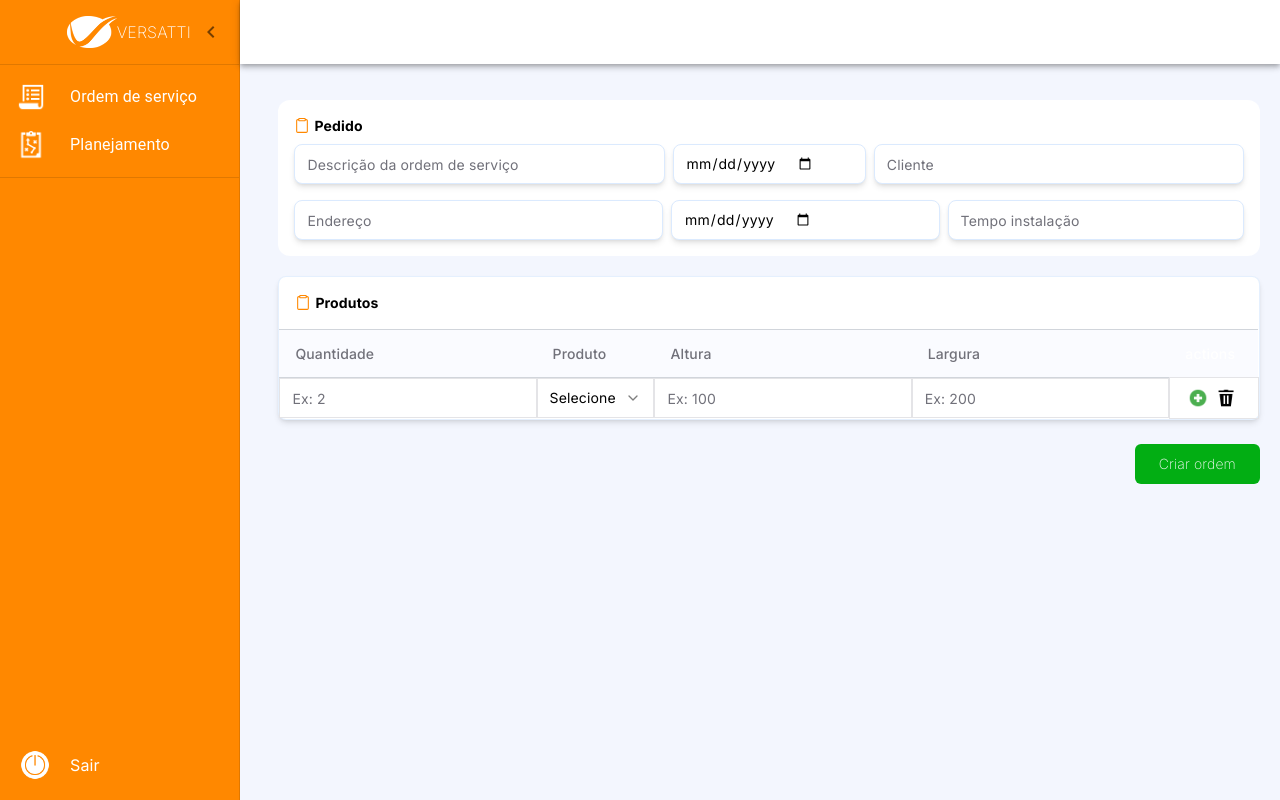
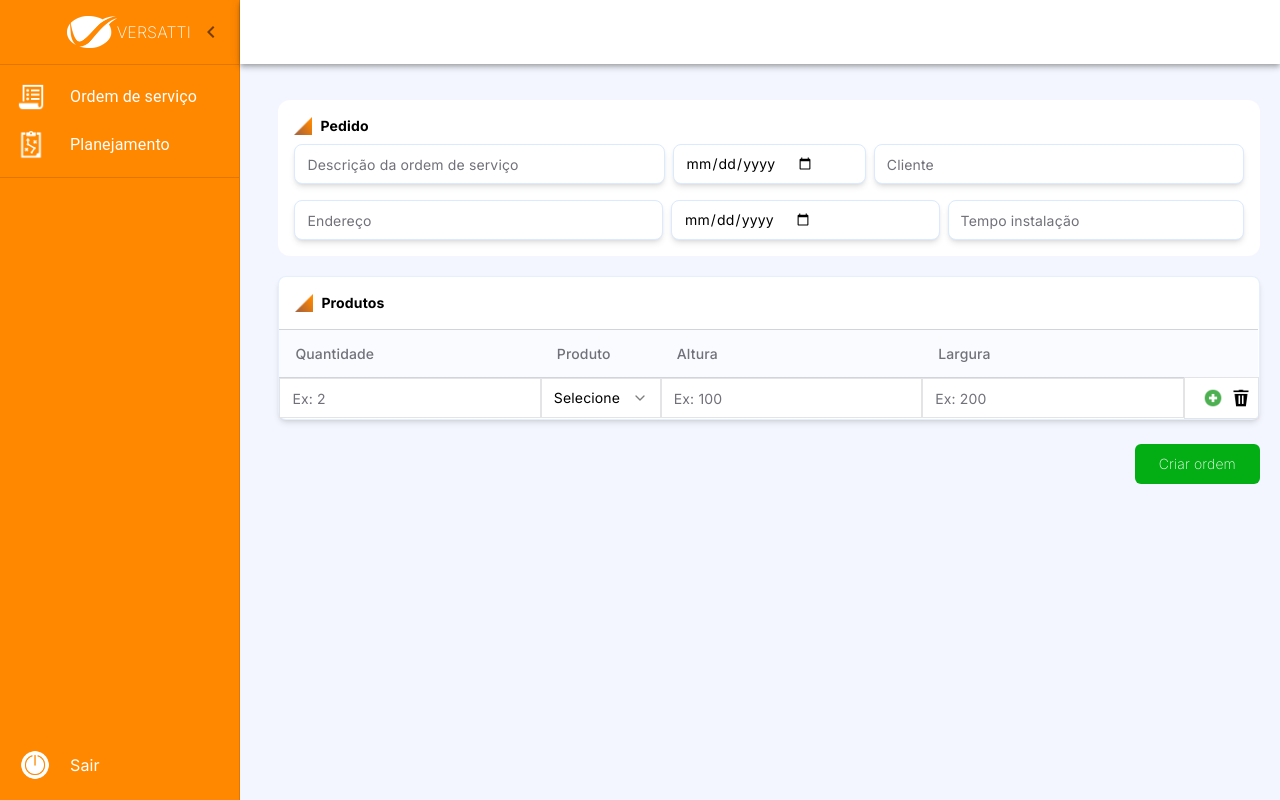
Before and after one commit to olsendevs/versatti, a Next.js app: page /admin/service-order/create in a window 1280 px wide. Built offline with nearby package versions, Linux system fonts and the light colour scheme.

Commit message:
decreasing margin through header and table

```diff
--- a/src/app/admin/service-order/create/components/data-table.tsx
+++ b/src/app/admin/service-order/create/components/data-table.tsx
@@ -5,7 +5,7 @@ import {
   TableHead,
   TableBody,
 } from '@/components/ui/table';
-import { ClipboardIcon } from '@radix-ui/react-icons';
+import Image from 'next/image';
 import ProductsRow from './table-row';
 
 export default function DataTable({
@@ -30,11 +30,13 @@ export default function DataTable({
       shadow-md "
     >
       <div className="flex align-center items-center p-4 ">
-        <ClipboardIcon
-          className="mr-1 h-4 w-4 text-[#FF8800]"
-          onClick={() => {}}
+        <Image
+          src="/titulo-icone.png"
+          alt="icon"
+          width={18}
+          height={18}
         />
-        <h6 className="text-sm font-bold">Produtos</h6>
+        <h6 className="text-sm font-bold ml-2">Produtos</h6>
       </div>
       <Table className="">
         <TableHeader className="bg-[#FAFBFF] border-y border-gray-300">
@@ -43,9 +45,7 @@ export default function DataTable({
             <TableHead>Produto</TableHead>
             <TableHead>Altura</TableHead>
             <TableHead>Largura</TableHead>
-            <TableHead className="text-white">
-              {`actions`}
-            </TableHead>
+            <TableHead></TableHead>
           </TableRow>
         </TableHeader>
         <TableBody>
--- a/src/app/admin/service-order/create/components/order.tsx
+++ b/src/app/admin/service-order/create/components/order.tsx
@@ -1,5 +1,5 @@
 import { Input } from '@/components/ui/input';
-import { ClipboardIcon } from '@radix-ui/react-icons';
+import Image from 'next/image';
 
 export default function Order({
   orderData,
@@ -8,11 +8,13 @@ export default function Order({
   return (
     <div className="bg-white max-w-[98%] p-4 rad rounded-xl">
       <div className="flex align-center items-center pb-2">
-        <ClipboardIcon
-          className="mr-1 h-4 w-4 text-[#FF8800]"
-          onClick={() => {}}
-        />
-        <h6 className="text-sm font-bold">Pedido</h6>
+        <Image
+            src="/titulo-icone.png"
+            alt="icon"
+            width={18}
+            height={18}
+          />
+        <h6 className="text-sm font-bold ml-2">Pedido</h6>
       </div>
       <div className="flex items-center space-x-2 w-full">
         <Input
```
